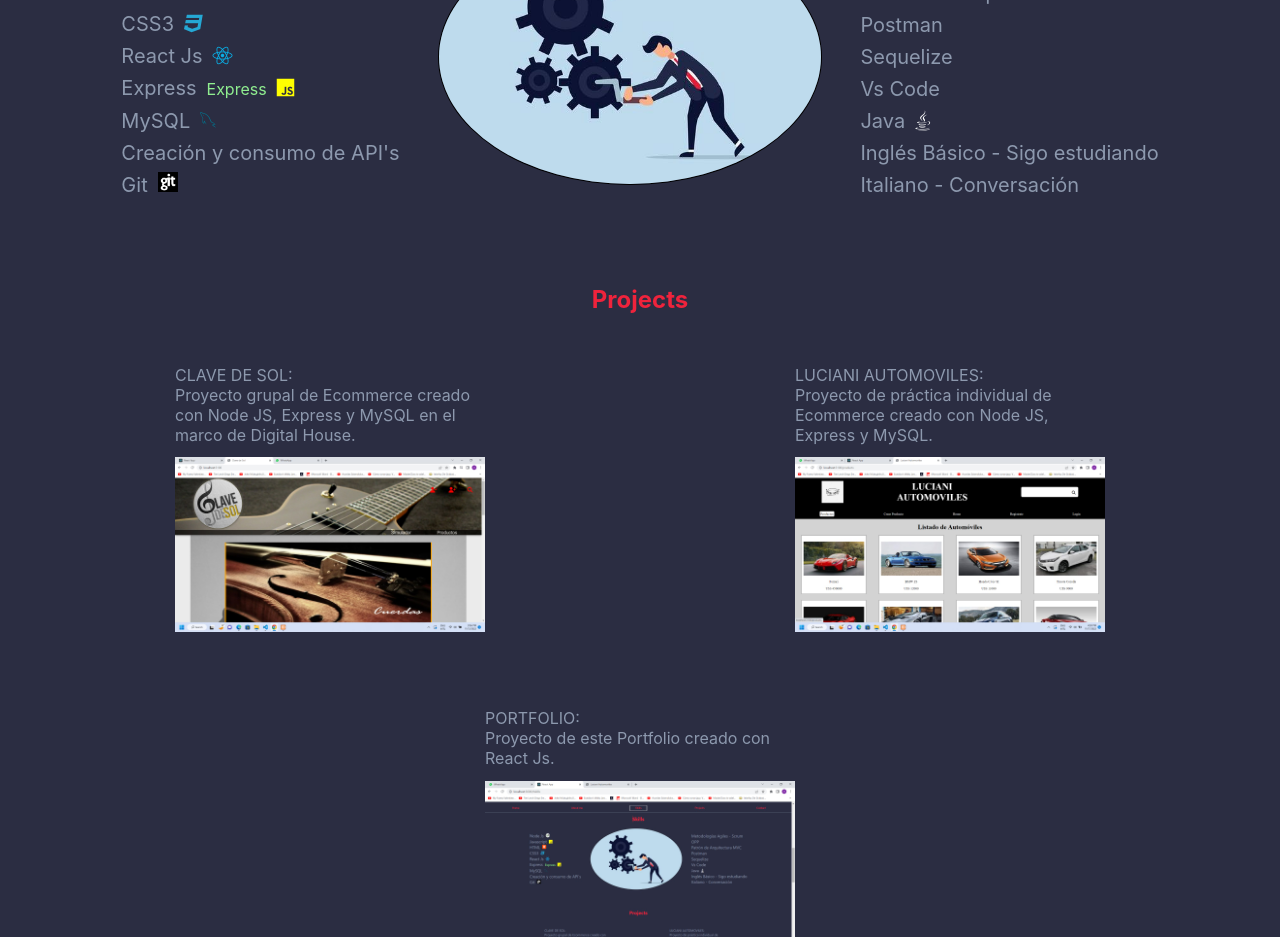
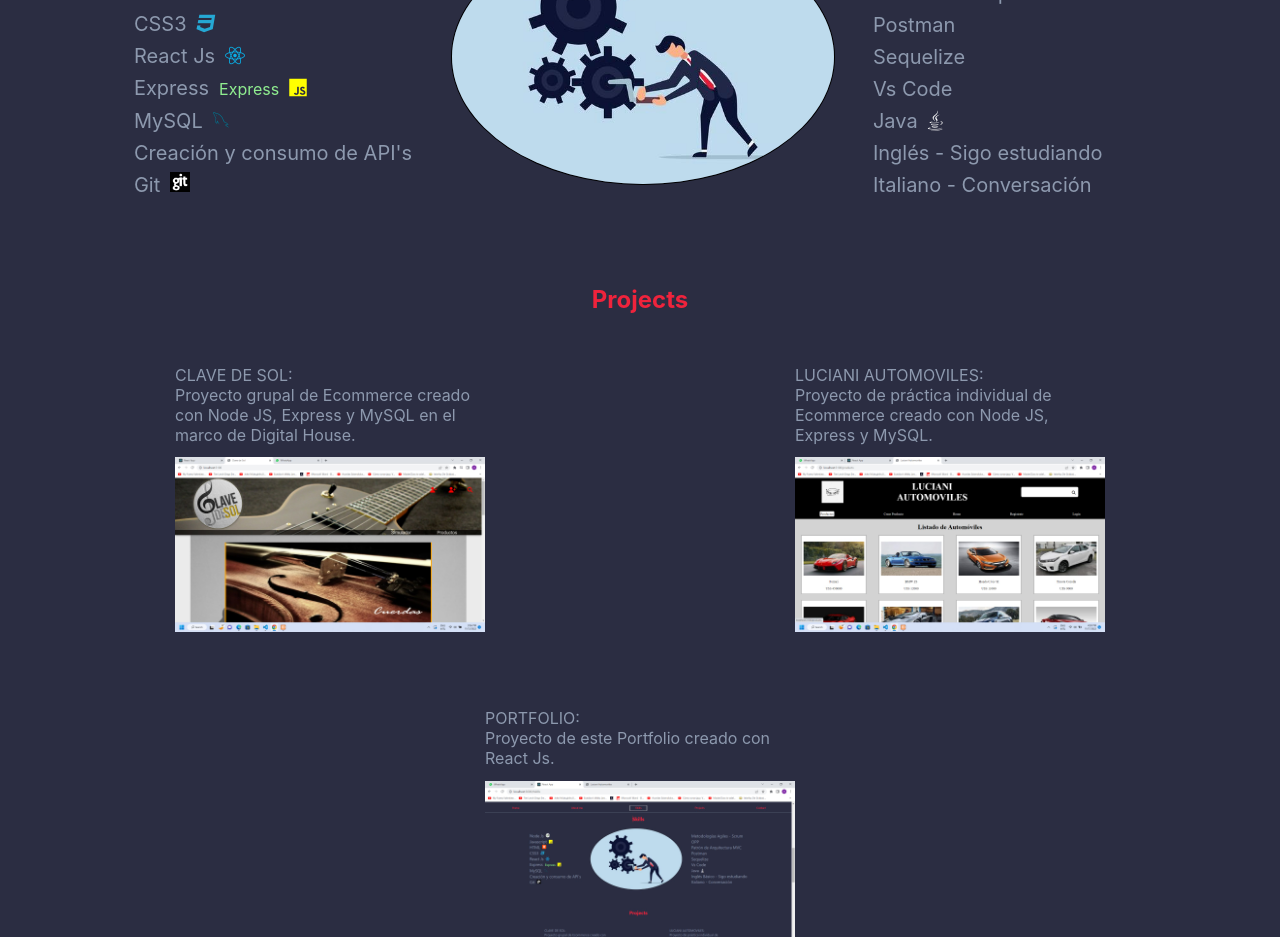
Before and after one commit to OLuciani/portfolio-react-js, a React (Create React App) app: page / in a window 1280 px wide. Shown: the part 920-1857 px from the top of the page. Built offline with nearby package versions, Linux system fonts and the light colour scheme.

Commit message:
Cambio en CV (public-data)

```diff
--- a/src/components/Skills.js
+++ b/src/components/Skills.js
@@ -35,7 +35,7 @@ function Skills() {
           <li>Sequelize</li>
           <li>Vs Code</li>
           <li>Java<i className="fa-brands fa-java icono-java" /></li>
-          <li>Inglés Básico - Sigo estudiando</li>
+          <li>Inglés - Sigo estudiando</li>
           <li>Italiano - Conversación</li>
         </ul>
       </div>
```
Also changed, not shown: 1 other file (tests, documents, lock files or other folders).
